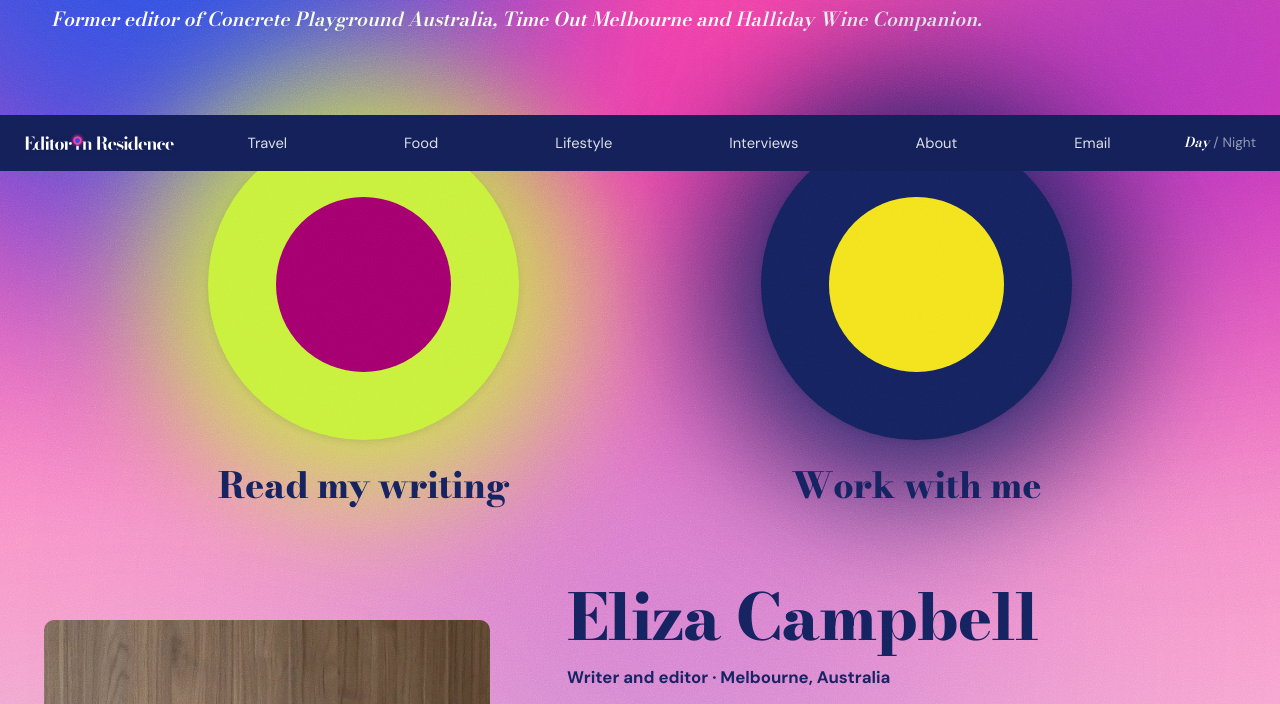
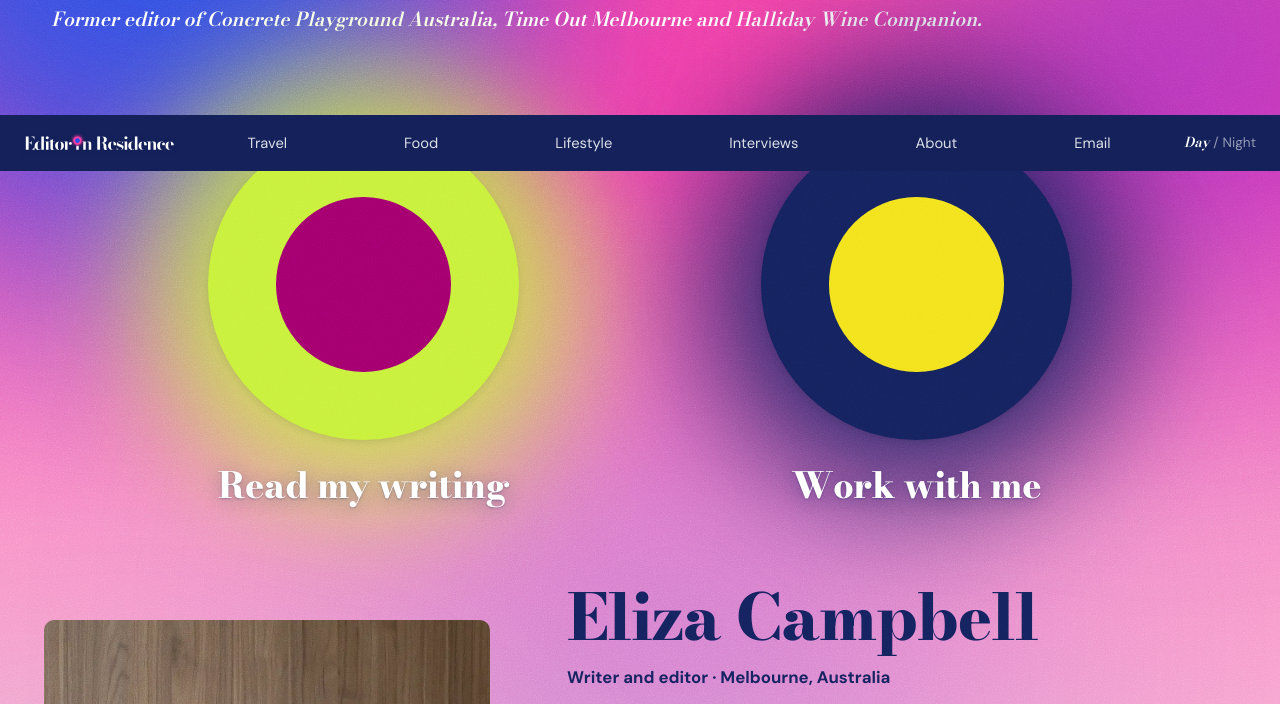
Before and after one commit to elizaellencampbell-cmd/editor-in-residence, an Astro site: page / in a window 1280 px wide. Shown: the part 629-1333 px from the top of the page. Built offline with nearby package versions, Linux system fonts and the light colour scheme; Astro itself is replaced by a stand-in of ours.

Commit message:
Mockup: white dot captions
Co-Authored-By: Claude Opus 5.5 <noreply@anthropic.com>
Claude-Session: https://claude.ai/code/session_01FhmM5Wun4aS3bcpBso5G3Q

```diff
--- a/src/pages/index.astro
+++ b/src/pages/index.astro
@@ -147,12 +147,12 @@ const md = (t = '') => esc(t)
      Day: orchid (lime ring, berry centre). Night: navy ring, lemon centre. Captions under both. */
   .chooser { padding: 24px 0 40px; }
   .dots { display: grid; grid-template-columns: 1fr 1fr; gap: clamp(32px, 12vw, 200px); max-width: 1000px; margin: 0 auto; padding: 0 24px; }
-  .big-dot { display: flex; flex-direction: column; align-items: center; gap: 28px; text-decoration: none; color: var(--ink); }
+  .big-dot { display: flex; flex-direction: column; align-items: center; gap: 28px; text-decoration: none; color: #fff; }
   .disc { position: relative; display: block; width: 78%; max-width: 330px; aspect-ratio: 1; transition: transform .6s cubic-bezier(.2,.8,.2,1); }
   .disc > span { position: absolute; border-radius: 50%; }
   .haze { inset: -20%; background: var(--ring-c); filter: blur(60px); opacity: .85; transition: background .5s, opacity .5s, inset .5s; }
   /* Hover: the aura turns white and swells */
-  .big-dot:hover .haze, .big-dot:focus-visible .haze { background: #fff; opacity: 1; inset: -26%; }
+  .big-dot:hover .haze, .big-dot:focus-visible .haze { background: #fff; opacity: 1; inset: -16%; }
   .ring { inset: 0; background: var(--ring-c); filter: var(--shadow); }
   .core { inset: 22%; background: var(--core-c); }
   .big-dot:hover .disc, .big-dot:focus-visible .disc { transform: scale(1.05); }
@@ -160,7 +160,7 @@ const md = (t = '') => esc(t)
   .big-dot:focus-visible .cap { text-decoration: underline; text-underline-offset: 6px; }
   .day   { --ring-c: var(--lime); --core-c: #A0006A; }   /* Orchid: lime ring, berry centre */
   .night { --ring-c: var(--navy);   --core-c: var(--lemon); }
-  .cap { position: relative; z-index: 1; font-family: var(--serif); font-weight: 800; font-size: clamp(1.5rem, 2.8vw, 2.4rem); line-height: 1; letter-spacing: -.01em; text-align: center; }
+  .cap { position: relative; z-index: 1; text-shadow: 0 1px 2px rgba(20,33,91,.35), 0 2px 18px rgba(20,33,91,.35); font-family: var(--serif); font-weight: 800; font-size: clamp(1.5rem, 2.8vw, 2.4rem); line-height: 1; letter-spacing: -.01em; text-align: center; }
   .big-dot:hover .cap { font-style: italic; }
   @media (prefers-reduced-motion: reduce) { .disc { transition: none; } }
   @media (max-width: 640px) {
```
